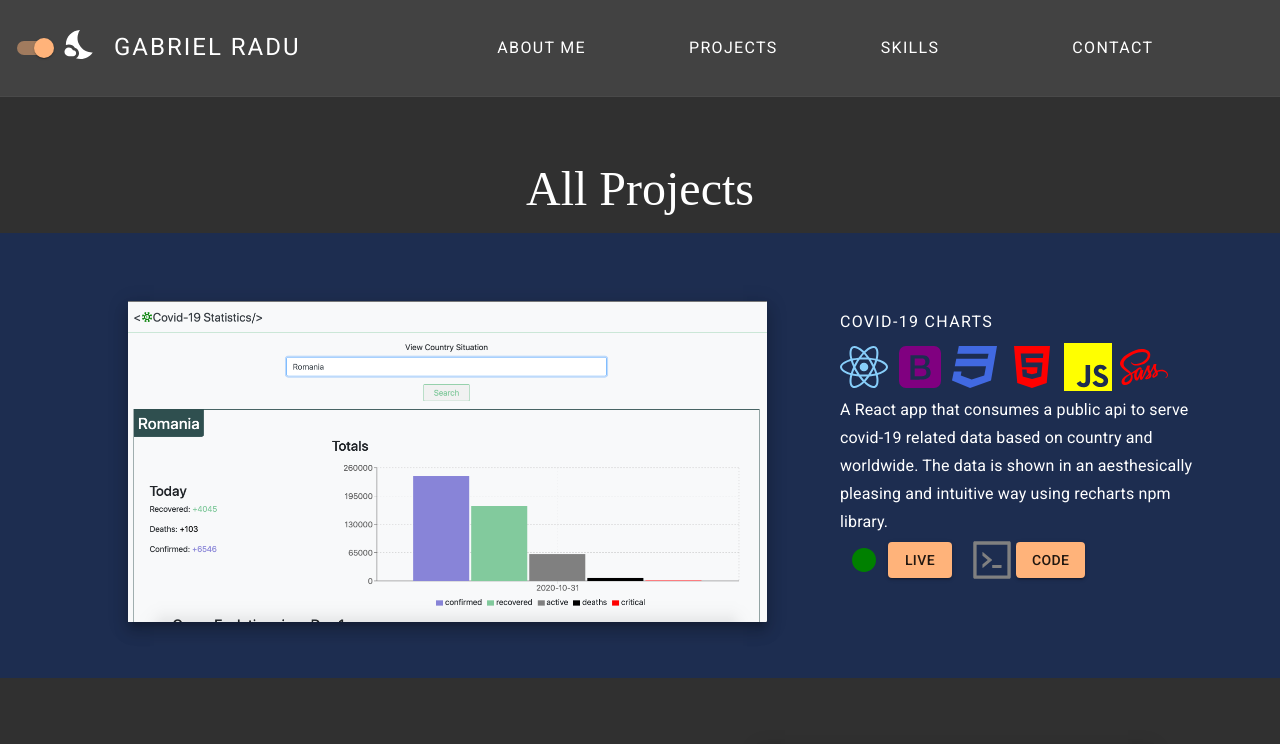
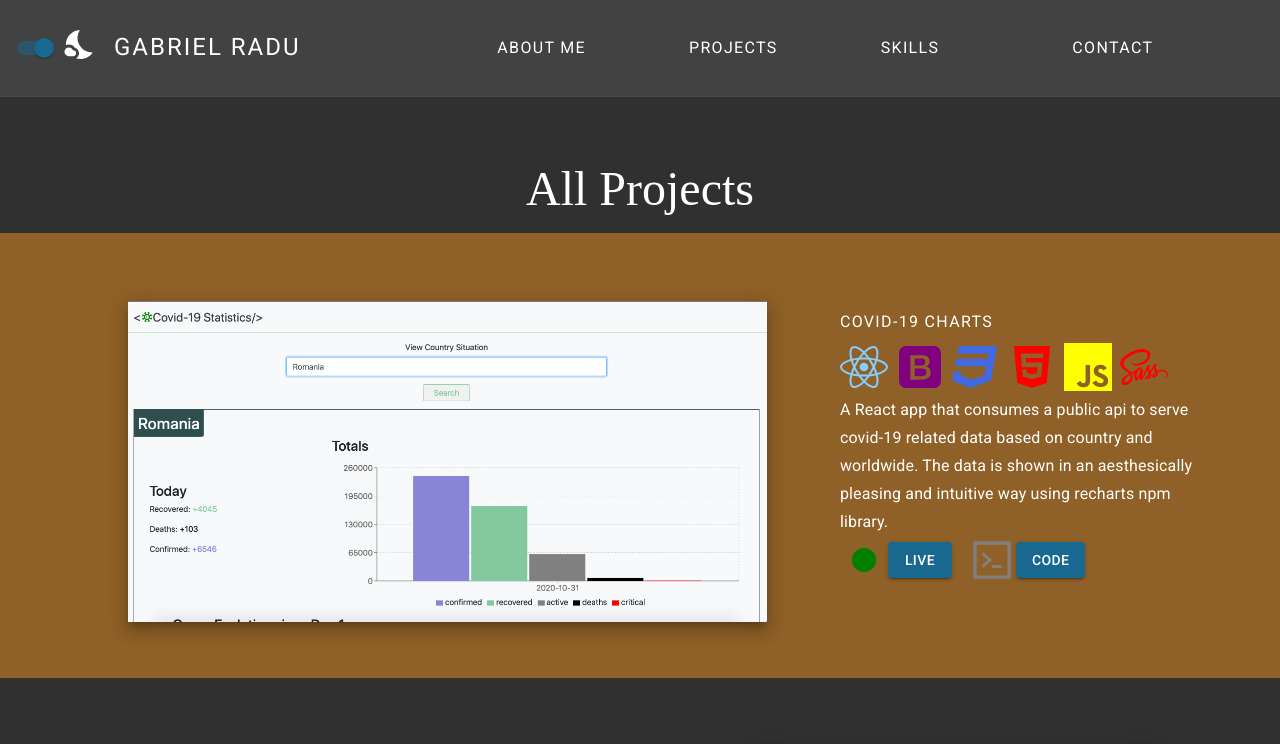
Before and after one commit to irlgabriel/portfolio, a React (Create React App) app: page /#/projects in a window 1280 px wide. Shown: the top 744 px of the page. Built offline with nearby package versions, Linux system fonts and the light colour scheme; a web font is replaced by a local one.

Commit message:
slightly changed color scheme

```diff
--- a/src/theme.js
+++ b/src/theme.js
@@ -8,16 +8,19 @@ export const themeLight = createMuiTheme({
     secondary: {
       main: '#F53D38',
     },
+    background: {
+      paper: '#DBDAD7'
+    }
   },
 });
 
 export const themeDark = createMuiTheme({
   palette: {
     primary: {
-      main: '#1d2d50',
+      main: '#8F6027',
     },
     secondary: {
-      main: '#FFB37A',
+      main: '#18688F',
     },
     type: 'dark',
   }
```
